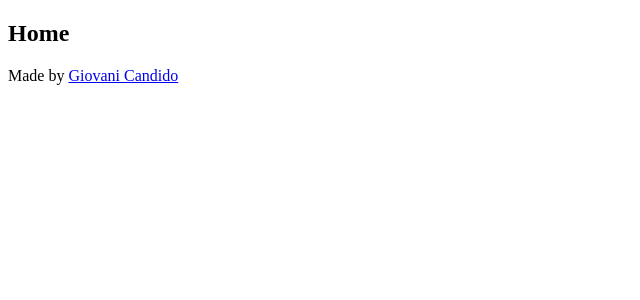
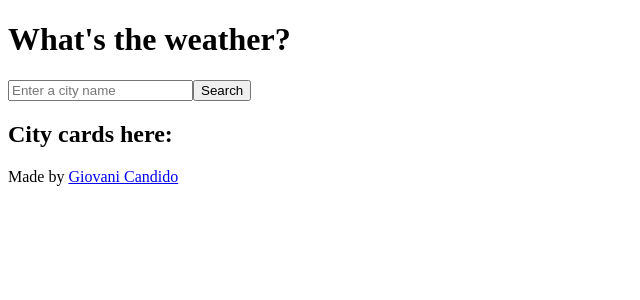
Before and after one commit to giovcandido/whats-the-weather, a React (Create React App) app: page / in a window 1280 px wide. Shown: the top 300 px of the page, without its empty margins (0-640 px from the left). Built offline with nearby package versions, Linux system fonts and the light colour scheme.

Commit message:
Restructure home page

```diff
--- a/src/pages/Home/Home.tsx
+++ b/src/pages/Home/Home.tsx
@@ -2,16 +2,23 @@ import React from 'react';
 
 const Dashboard: React.FC = () => {
   return(
-    <>
+    <div>
       <header>
+        <h1>What's the weather?</h1>
       </header>
       <section>
-        <h1>Home</h1>
+        <form>
+          <input type="text" placeholder="Enter a city name" />
+          <button type="submit">Search</button>
+        </form>
+      </section>
+      <section>
+        <h2>City cards here:</h2>
       </section>
       <footer>
         <p>Made by <a href="https://github.com/giovcandido" rel="noopener noreferrer" target="_blank">Giovani Candido</a></p>
       </footer>
-    </>
+    </div>
   );
 };
 
```
